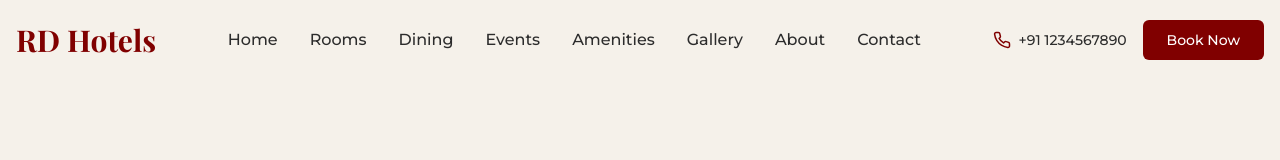
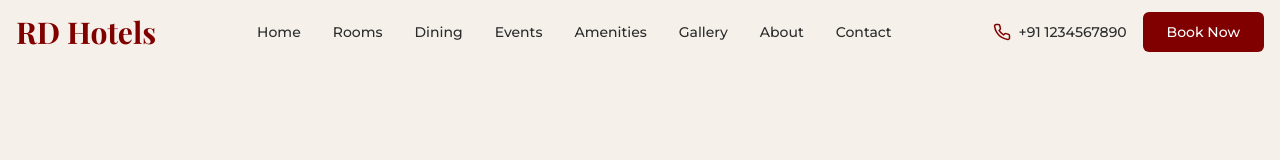
Before and after one commit to startup45/rd-hotel-perundurai-elegance, a React (Vite) app: page / in a window 1280 px wide. Shown: the top 160 px of the page. Built offline with nearby package versions, Linux system fonts and the light colour scheme; a web font is replaced by a local one.

Commit message:
Fix: Resolve layout issues
- Remove duplicate footer.
- Fix navbar gaps.

```diff
--- a/src/components/Navbar.tsx
+++ b/src/components/Navbar.tsx
@@ -39,38 +39,42 @@ const Navbar = () => {
   return (
     <header
       className={`${
-        isScrolled ? "bg-white py-3 shadow-md" : "bg-ivory py-5"
-      } w-full fixed top-0 z-50 transition-all duration-300`}
+        isScrolled ? "bg-white shadow-md" : "bg-ivory"
+      } w-full fixed top-0 z-50 transition-all duration-300 py-3`}
     >
       <div className="container mx-auto px-4 flex items-center justify-between">
-        <Link to="/" className="flex items-center gap-2">
+        {/* Logo - Left aligned */}
+        <Link to="/" className="flex-shrink-0">
           <span className="font-serif text-2xl md:text-3xl font-bold text-maroon">
             RD Hotels
           </span>
         </Link>
 
-        {/* Desktop Navigation - Centered */}
-        <nav className="hidden lg:flex items-center justify-center flex-1 mx-10">
-          <div className="flex items-center space-x-8">
+        {/* Desktop Navigation - Centered with no extra gaps */}
+        <nav className="hidden lg:flex items-center justify-center">
+          <ul className="flex space-x-6 xl:space-x-8">
             {navLinks.map((link) => (
-              <Link
-                key={link.name}
-                to={link.path}
-                className="nav-link font-medium"
-              >
-                {link.name}
-              </Link>
+              <li key={link.name}>
+                <Link
+                  to={link.path}
+                  className="nav-link font-medium text-sm transition-colors"
+                >
+                  {link.name}
+                </Link>
+              </li>
             ))}
-          </div>
+          </ul>
         </nav>
 
-        {/* Phone and Book Now Button (Desktop) */}
-        <div className="hidden lg:flex items-center gap-4">
-          <div className="flex items-center gap-2">
+        {/* Phone number and Book Now button - Right aligned */}
+        <div className="hidden lg:flex items-center space-x-4 flex-shrink-0">
+          <div className="flex items-center space-x-2">
             <Phone size={18} className="text-maroon" />
             <span className="text-sm font-medium">+91 1234567890</span>
           </div>
-          <Button className="bg-maroon hover:bg-maroon/90 text-white px-6 py-2">Book Now</Button>
+          <Button className="bg-maroon hover:bg-maroon/90 text-white px-6">
+            Book Now
+          </Button>
         </div>
 
         {/* Mobile Menu Button */}
@@ -98,7 +102,7 @@ const Navbar = () => {
             <X size={24} />
           </button>
         </div>
-        <div className="flex flex-col items-center justify-center h-full space-y-8 -mt-20">
+        <div className="flex flex-col items-center justify-center h-full space-y-6 -mt-20">
           {navLinks.map((link) => (
             <Link
               key={link.name}
@@ -113,7 +117,9 @@ const Navbar = () => {
             <Phone size={18} className="text-maroon" />
             <span className="text-sm font-medium">+91 1234567890</span>
           </div>
-          <Button className="bg-maroon hover:bg-maroon/90 text-white px-6 py-2 mt-4">Book Now</Button>
+          <Button className="bg-maroon hover:bg-maroon/90 text-white px-6 py-2 mt-4">
+            Book Now
+          </Button>
         </div>
       </div>
     </header>
```
